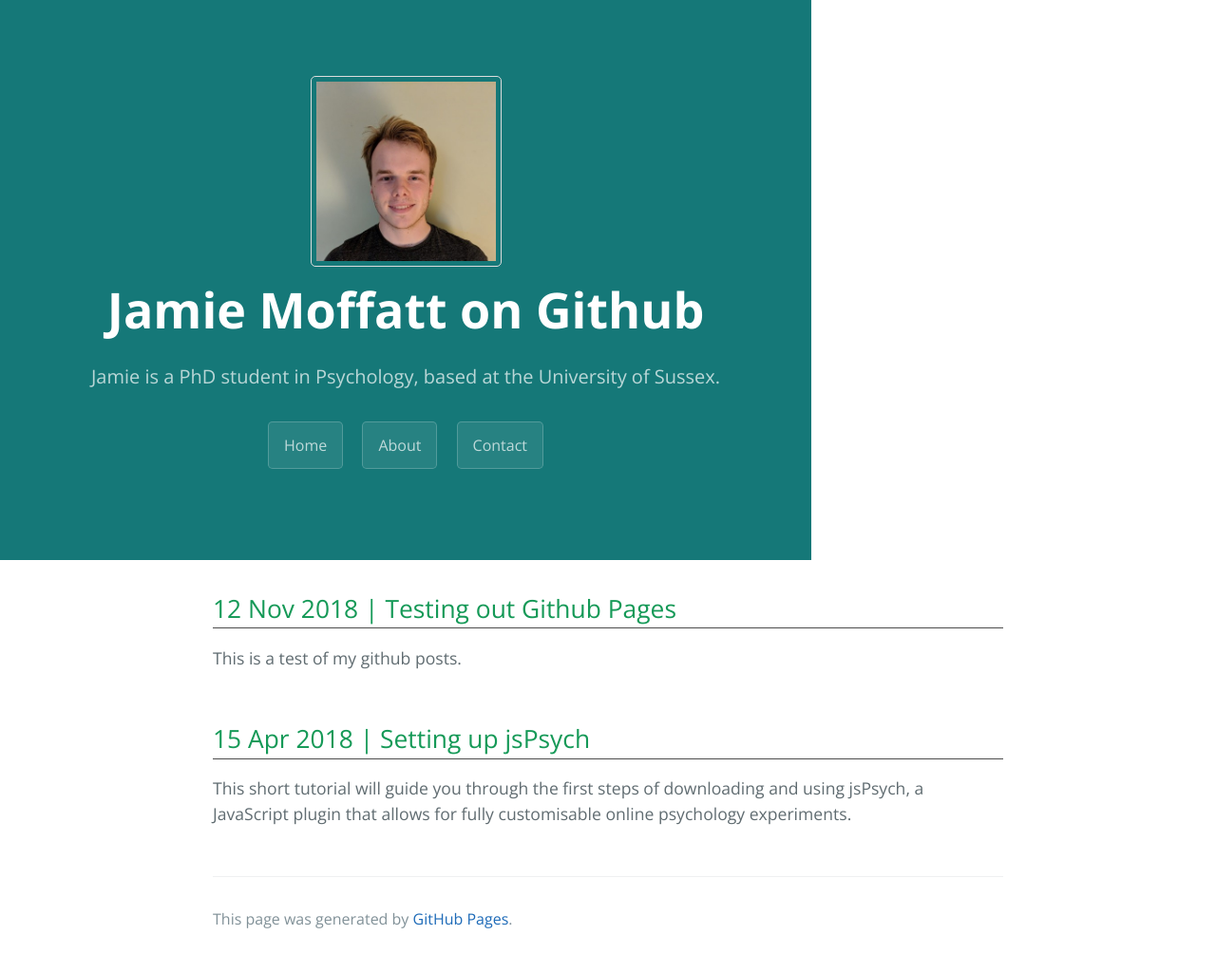
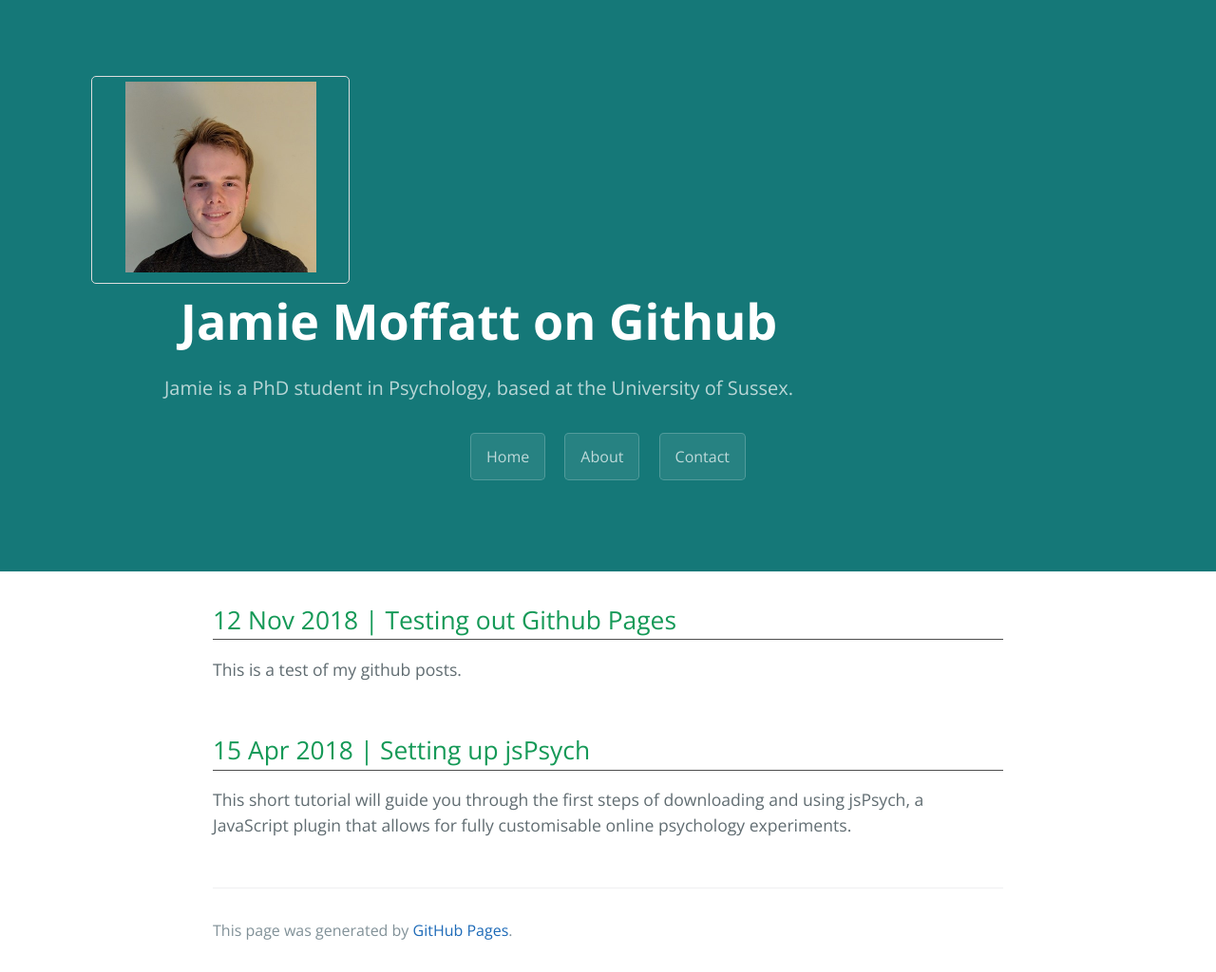
Before and after one commit to jamie-moffatt/jamie-moffatt.github.io, a Jekyll site: the page built from index.md, in a window 1280 px wide. Shown: the whole page at 95% size. Built offline with Jekyll 4.4.1, drawn with Linux system fonts in a browser that asks for light colours; our own code applies the rules of GitHub Pages for plain Markdown files.

Commit message:
header edits

```diff
--- a/_layouts/default.html
+++ b/_layouts/default.html
@@ -24,9 +24,12 @@
   <body>
 
     <header class="page-header" role="banner">
-      <img class="header-img" src="assets/img/test_profile.jpg" height="201" width="201">
+      <div class="header-img">
+      <img src="assets/img/test_profile.jpg" height="201" width="201">
+    </div><div class = "header-txt">
       <h1 class="project-name">{{ site.title | default: site.github.repository_name }}</h1>
       <h2 class="project-tagline">{{ site.description | default: site.github.project_tagline }}</h2>
+    </div>
       <!-- The pages -->
       <!-- May be able to edit this in the future with liquid, to have it automatically load in pages as buttons -->
       <a href = 'https://jamie-moffatt.github.io' class = "btn">Home</a>
--- a/assets/css/style.scss
+++ b/assets/css/style.scss
@@ -24,10 +24,16 @@
   background-color: #157878;
   background-image: unset; // Remove the gradient
   display: inline-block;
+  width: 100%;
 }
 
 .header-img {
   border: 1px solid #ddd;
   border-radius: 5px;
   padding: 5px;
+  width: 25%;
 }
+
+.header-txt {
+  width: 75%;
+}
```
